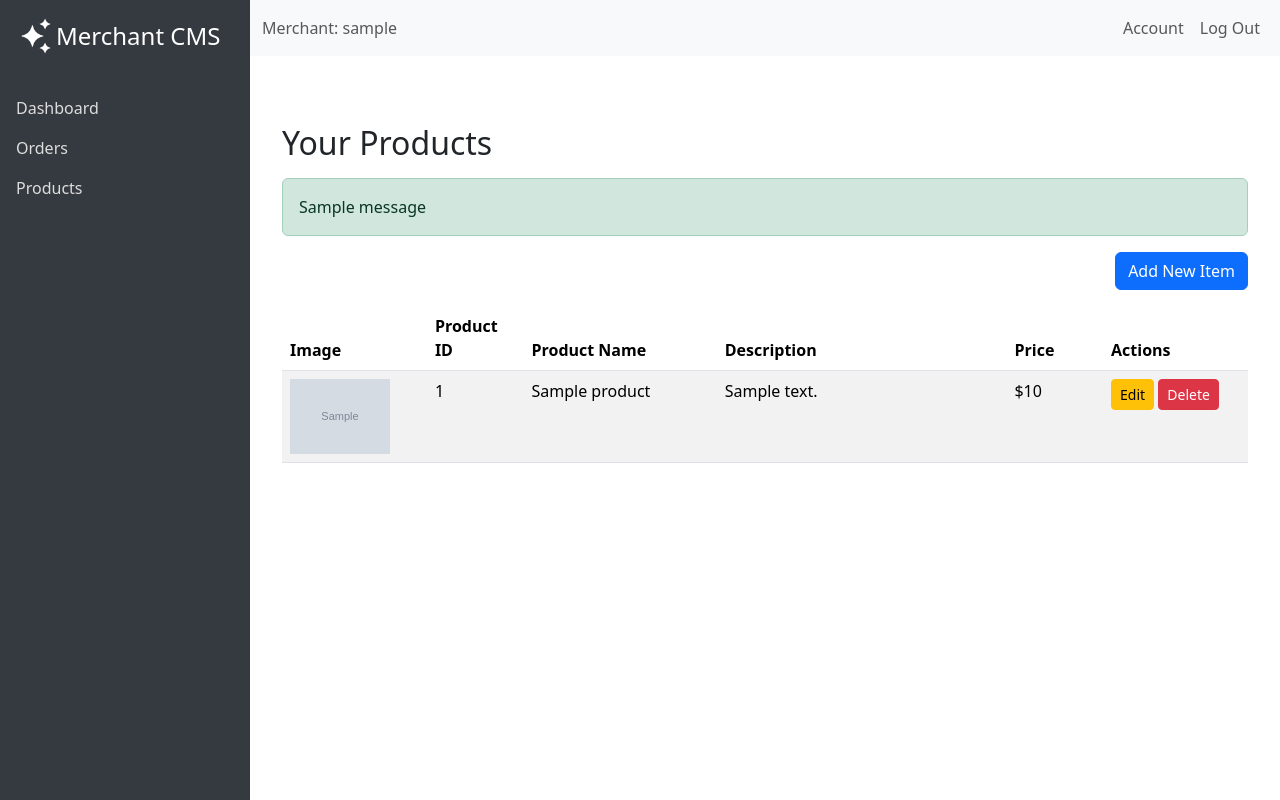
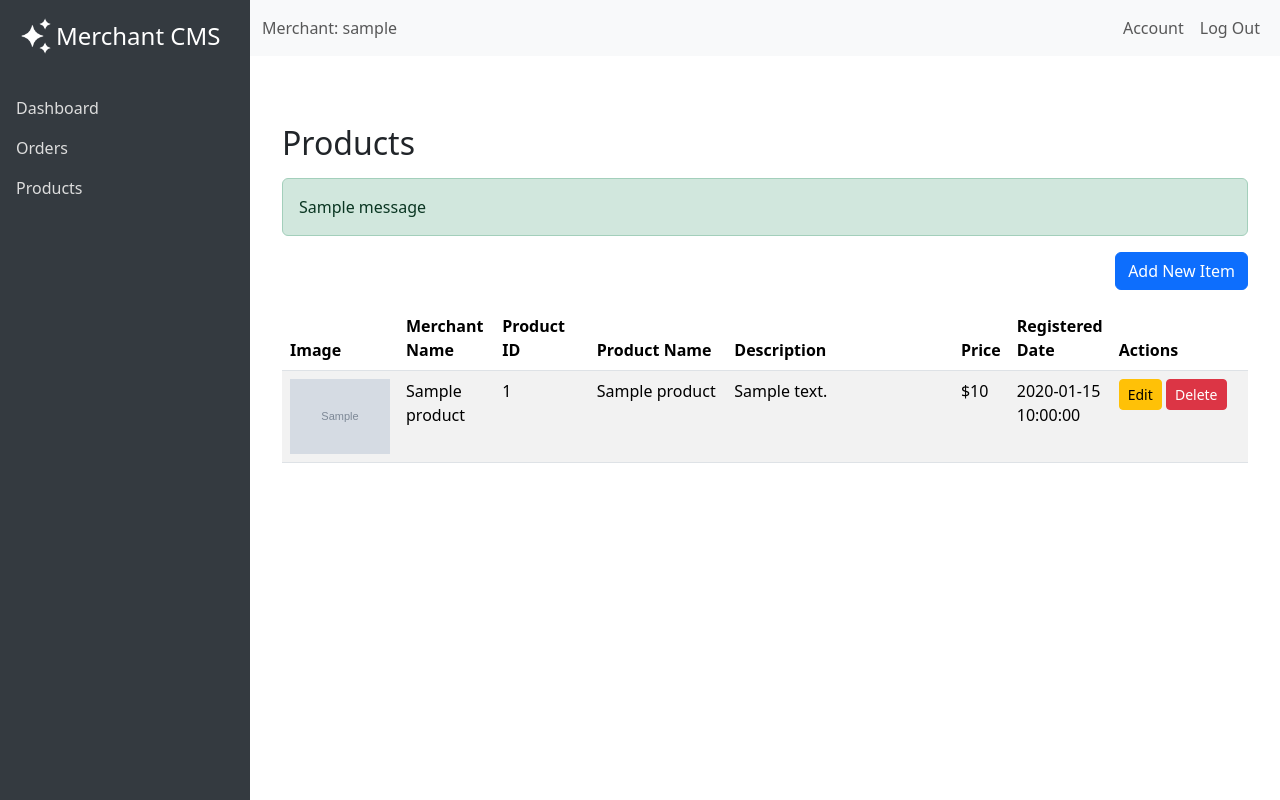
Before and after one commit to Ryuu717/AWS_EC_CMS, a Flask app: template templates/merchant_products.html in a window 1280 px wide. Run offline with Flask 3, Linux system fonts and the light colour scheme; the visitor is signed in with stand-in values (Sample User, id 1); the template is opened without the code that fills it: most values are stand-ins (such as "Sample title", 1, 10 or a date in 2020); grey boxes marked "Sample" are stand-in pictures; one stand-in notice (Sample message) is shown; some libraries are stand-ins or nearby versions.

Commit message:
fixed delete function

```diff
--- a/app.py
+++ b/app.py
@@ -564,7 +564,7 @@ def merchant_dashboard():
 
 
 ###################
-# Admin Products
+# Merchant Products
 ###################
 @app.route('/merchant/products')
 @merchant_required
@@ -672,7 +672,7 @@ def merchant_delete_product(product_id):
 
 
 ###################
-# Admin Orders
+# Merchant Orders
 ###################
 @app.route('/merchant/orders')
 @merchant_required
@@ -693,7 +693,8 @@ def merchant_orders():
 def view_merchant_order(order_id):
     try:
         merchant_id = session['user_id']
-        response = requests.get(f'{ORDERS_API_URL}/cms/merchant/orders/{merchant_id}/{order_id}')
+        # response = requests.get(f'{ORDERS_API_URL}/cms/merchant/orders/{merchant_id}/{order_id}')
+        response = requests.get(f'{ORDERS_API_URL}/cms/merchant/order/{order_id}')
 
         if response.status_code == 200:
             order = response.json()
@@ -711,7 +712,9 @@ def view_merchant_order(order_id):
 @merchant_required
 def delete_merchant_order(order_id):
     # Send DELETE request to API Gateway to delete the order
-    response = requests.delete(f'{ORDERS_API_URL}/{order_id}?merchant_id={session["user_id"]}')
+    # response = requests.delete(f'{ORDERS_API_URL}/cms/merchant/order/{order_id}')
+    merchant_id = session['user_id']
+    response = requests.delete(f'{ORDERS_API_URL}/cms/merchant/orders/{merchant_id}/{order_id}')
     if response.status_code == 200:
         flash('Order deleted successfully.', 'success')
     else:
@@ -720,5 +723,6 @@ def delete_merchant_order(order_id):
 
 
 
+
 if __name__ == '__main__':
     app.run(debug=True)
--- a/templates/admin_header.html
+++ b/templates/admin_header.html
@@ -13,7 +13,7 @@
     <div class="sidebar d-flex flex-column">
         <div class="navbar-brand d-flex align-items-center p-3 mb-3">
             <img src="{{ url_for('static', filename='uploads/logo_white.png') }}" alt="CMS Logo" class="logo mr-2" width="40">
-            <span class="h4 mb-0 text-white">CMS</span>
+            <span class="h4 mb-0 text-white">Admin CMS</span>
         </div>
 
         <ul class="nav flex-column">
--- a/templates/admin_orders.html
+++ b/templates/admin_orders.html
@@ -30,9 +30,6 @@
                     <th style="width: 6%;">Product ID</th>
                     <th style="width: 18%;">Items</th>
                     <th style="width: 8%;" class="text-right">Total Price</th>
-
-
-
                     <th style="width: 7%;">Image</th>
                     <th style="width: 13%;">Actions</th>
                 </tr>
--- a/templates/merchant_products.html
+++ b/templates/merchant_products.html
@@ -4,7 +4,7 @@
 
 {% block content %}
 <div class="container mt-5">
-    <h2>Your Products</h2>
+    <h2>Products</h2>
 
     <!-- Flash messages for errors or success -->
     {% with messages = get_flashed_messages(with_categories=true) %}
@@ -26,11 +26,14 @@
     <table class="table table-striped mt-3">
         <thead>
             <tr>
-                <th style="width: 15%;">Image</th>
+                <th style="width: 10%;">Image</th>
+                <th style="width: 10%;">Merchant Name</th>
                 <th style="width: 10%;">Product ID</th>
-                <th style="width: 20%;">Product Name</th>
-                <th style="width: 30%;">Description</th>
-                <th style="width: 10%;">Price</th>
+                <th style="width: 15%;">Product Name</th>
+                <th style="width: 25%;">Description</th>
+
+                <th style="width: 5%;">Price</th>
+                <th style="width: 10%;">Registered Date</th>
                 <th style="width: 15%;">Actions</th>
             </tr>
         </thead>
@@ -38,6 +41,7 @@
             {% for product in products %}
             <tr>
                 <td><img src="{{ product.ImageUrl }}" alt="{{ product.ProductName }}" width="100"></td>
+                <td>{{ product.MerchantName }}</td>
                 <td>{{ product.ProductID }}</td>
                 <td>{{ product.ProductName }}</td>
                 <td>
@@ -48,7 +52,9 @@
                         {{ product.Description }}
                     {% endif %}
                 </td>
+
                 <td>${{ product.Price }}</td>
+                <td>{{ product.RegisteredDate }}</td>
                 <td>
                     <!-- Edit button -->
                     <a href="{{ url_for('merchant_edit_product', product_id=product.ProductID) }}" class="btn btn-warning btn-sm">Edit</a>
```
Also changed, not shown: templates/admin_dashboard.html (+11 -0 lines), templates/merchant_dashboard.html (+11 -0 lines), templates/merchant_orders.html (+31 -25 lines), LambdaFunction.txt (line endings or trailing spaces).
